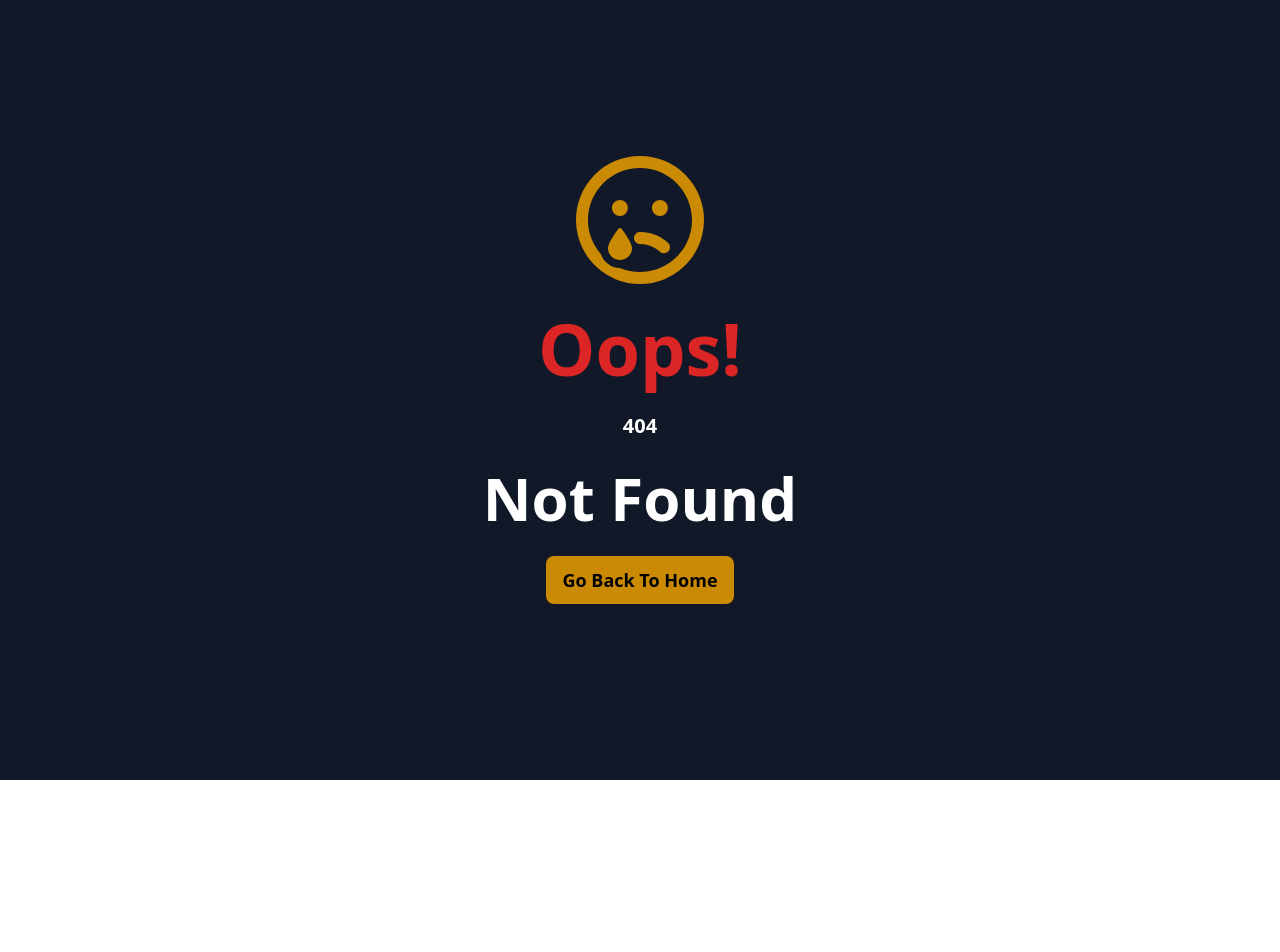
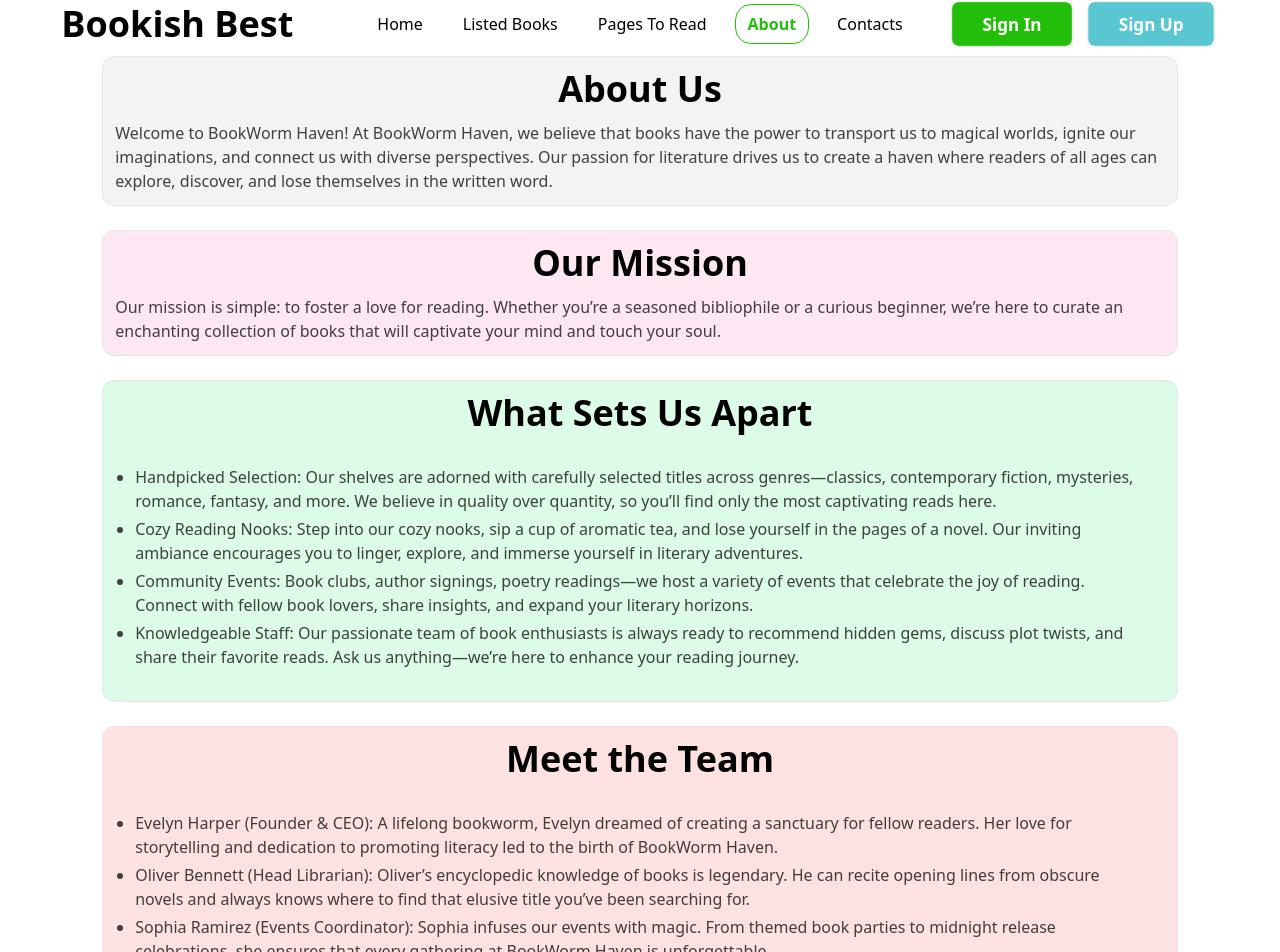
Before and after one commit to Meherab003/Bookish-Best, a React (Vite) app: page /about in a window 1280 px wide. Before the commit this address had no page. Shown: the part 20-972 px from the top of the page. Before the commit the page ends 800 px from the top, so only its background shows below. Built offline with nearby package versions, Linux system fonts and the light colour scheme; a web font is replaced by a local one.

Commit message:
About Page Added

```diff
--- /dev/null
+++ b/src/Components/About.jsx
@@ -0,0 +1,95 @@
+const About = () => {
+  return (
+    <div className="flex flex-col gap-4 lg:gap-6 lg:w-11/12 mx-auto">
+      <div className="flex flex-col gap-3 bg-[#1313130D] p-3 rounded-xl border">
+        <h1 className="text-3xl lg:text-4xl font-bold text-center">About Us</h1>
+        <p className="text-[#131313CC] font-medium">
+          Welcome to BookWorm Haven! At BookWorm Haven, we believe that books
+          have the power to transport us to magical worlds, ignite our
+          imaginations, and connect us with diverse perspectives. Our passion
+          for literature drives us to create a haven where readers of all ages
+          can explore, discover, and lose themselves in the written word.
+        </p>
+      </div>
+      <div className="flex flex-col gap-3 bg-pink-100 p-3 rounded-xl border">
+        <h1 className="text-3xl lg:text-4xl font-bold text-center">
+          Our Mission
+        </h1>
+        <p className="text-[#131313CC] font-medium">
+          Our mission is simple: to foster a love for reading. Whether you’re a
+          seasoned bibliophile or a curious beginner, we’re here to curate an
+          enchanting collection of books that will captivate your mind and touch
+          your soul.
+        </p>
+      </div>
+      <div className="flex flex-col gap-3 bg-green-100 p-3 rounded-xl border">
+        <h1 className="text-3xl lg:text-4xl font-bold text-center">
+          What Sets Us Apart
+        </h1>
+        <ul className="text-[#131313CC] font-medium list-disc flex flex-col gap-1 p-5">
+          <li>
+            Handpicked Selection: Our shelves are adorned with carefully
+            selected titles across genres—classics, contemporary fiction,
+            mysteries, romance, fantasy, and more. We believe in quality over
+            quantity, so you’ll find only the most captivating reads here.
+          </li>
+          <li>
+            Cozy Reading Nooks: Step into our cozy nooks, sip a cup of aromatic
+            tea, and lose yourself in the pages of a novel. Our inviting
+            ambiance encourages you to linger, explore, and immerse yourself in
+            literary adventures.
+          </li>
+          <li>
+            Community Events: Book clubs, author signings, poetry readings—we
+            host a variety of events that celebrate the joy of reading. Connect
+            with fellow book lovers, share insights, and expand your literary
+            horizons.
+          </li>
+          <li>
+            Knowledgeable Staff: Our passionate team of book enthusiasts is
+            always ready to recommend hidden gems, discuss plot twists, and
+            share their favorite reads. Ask us anything—we’re here to enhance
+            your reading journey.
+          </li>
+        </ul>
+      </div>
+      <div className="flex flex-col gap-3 bg-red-100 p-3 rounded-xl border">
+        <h1 className="text-3xl lg:text-4xl font-bold text-center">
+          Meet the Team
+        </h1>
+        <ul className="text-[#131313CC] font-medium list-disc flex flex-col gap-1 p-5">
+          <li>
+            Evelyn Harper (Founder & CEO): A lifelong bookworm, Evelyn dreamed
+            of creating a sanctuary for fellow readers. Her love for
+            storytelling and dedication to promoting literacy led to the birth
+            of BookWorm Haven.
+          </li>
+          <li>
+            Oliver Bennett (Head Librarian): Oliver’s encyclopedic knowledge of
+            books is legendary. He can recite opening lines from obscure novels
+            and always knows where to find that elusive title you’ve been
+            searching for.
+          </li>
+          <li>
+            Sophia Ramirez (Events Coordinator): Sophia infuses our events with
+            magic. From themed book parties to midnight release celebrations,
+            she ensures that every gathering at BookWorm Haven is unforgettable.
+          </li>
+        </ul>
+      </div>
+      <div className="flex flex-col gap-3 bg-blue-100 p-3 rounded-xl border">
+        <h1 className="text-3xl lg:text-4xl font-bold text-center">
+          Join Us on this Literary Journey
+        </h1>
+        <p className="text-[#131313CC] font-medium">
+          Whether you’re seeking an old favorite or a fresh adventure, BookWorm
+          Haven invites you to turn the page and embark on a delightful literary
+          journey. Come, explore, and let the words weave their magic. Happy
+          reading!
+        </p>
+      </div>
+    </div>
+  );
+};
+
+export default About;
--- /dev/null
+++ b/src/Components/Contacts.jsx
@@ -0,0 +1,9 @@
+const Contacts = () => {
+    return (
+        <div>
+            <h1>Contacts</h1>
+        </div>
+    );
+};
+
+export default Contacts;
--- a/src/Components/Header.jsx
+++ b/src/Components/Header.jsx
@@ -10,6 +10,12 @@ const Header = () => {
         </li>
         <li>
             <NavLink className='px-3 py-2 lg:mx-1' to='/pagetoread'>Pages To Read</NavLink>
+        </li>
+        <li>
+            <NavLink className='px-3 py-2 lg:mx-1' to='/about'>About</NavLink>
+        </li>
+        <li>
+            <NavLink className='px-3 py-2 lg:mx-1' to='/contacts'>Contacts</NavLink>
         </li>
     </>
   return (
--- a/src/Components/PageToRead.jsx
+++ b/src/Components/PageToRead.jsx
@@ -1,7 +1,6 @@
 import { useEffect, useState } from "react";
 import { getStoredReadBooks } from "../Utility/localStorage";
 import { useLoaderData } from "react-router-dom";
-import React from "react";
 import {
   BarChart,
   Bar,
--- a/src/Components/Root.jsx
+++ b/src/Components/Root.jsx
@@ -3,7 +3,7 @@ import Header from "./Header";
 
 const Root = () => {
     return (
-        <div className="w-[96%] lg:w-[87%] mx-auto secondary-font text-black">
+        <div className="w-[96%] lg:w-11/12 mx-auto secondary-font text-black">
             <Header></Header>
             <Outlet></Outlet>
         </div>
```
Also changed, not shown: src/main.jsx (+10 -0 lines).
